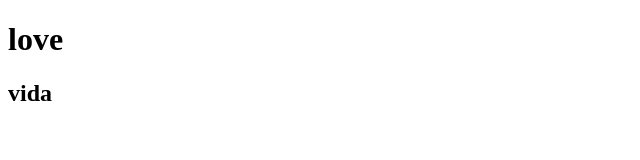
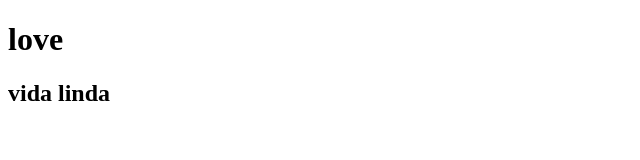
Before and after one commit to gvilardebo/PortfolioGoncalo, a plain HTML site: page index.html in a window 1280 px wide. Shown: the whole page, without its empty margins (0-640 px from the left). Drawn offline with Linux system fonts and the light colour scheme.

Commit message:
changes h2

```diff
--- a/index.html
+++ b/index.html
@@ -8,6 +8,6 @@
 </head>
 <body>
     <h1>love</h1>
-    <h2>vida</h2>
+    <h2>vida linda</h2>
 </body>
 </html>
```
